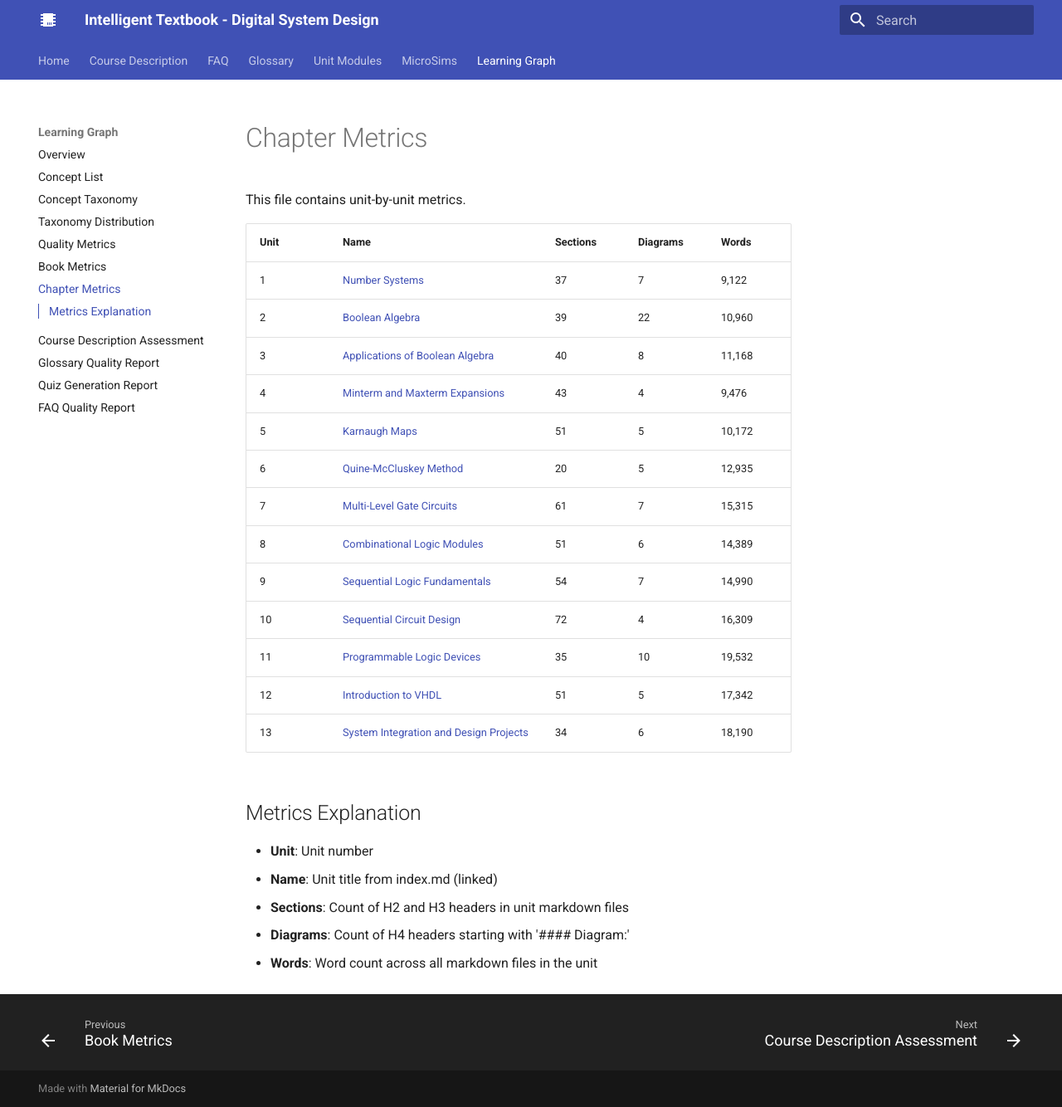
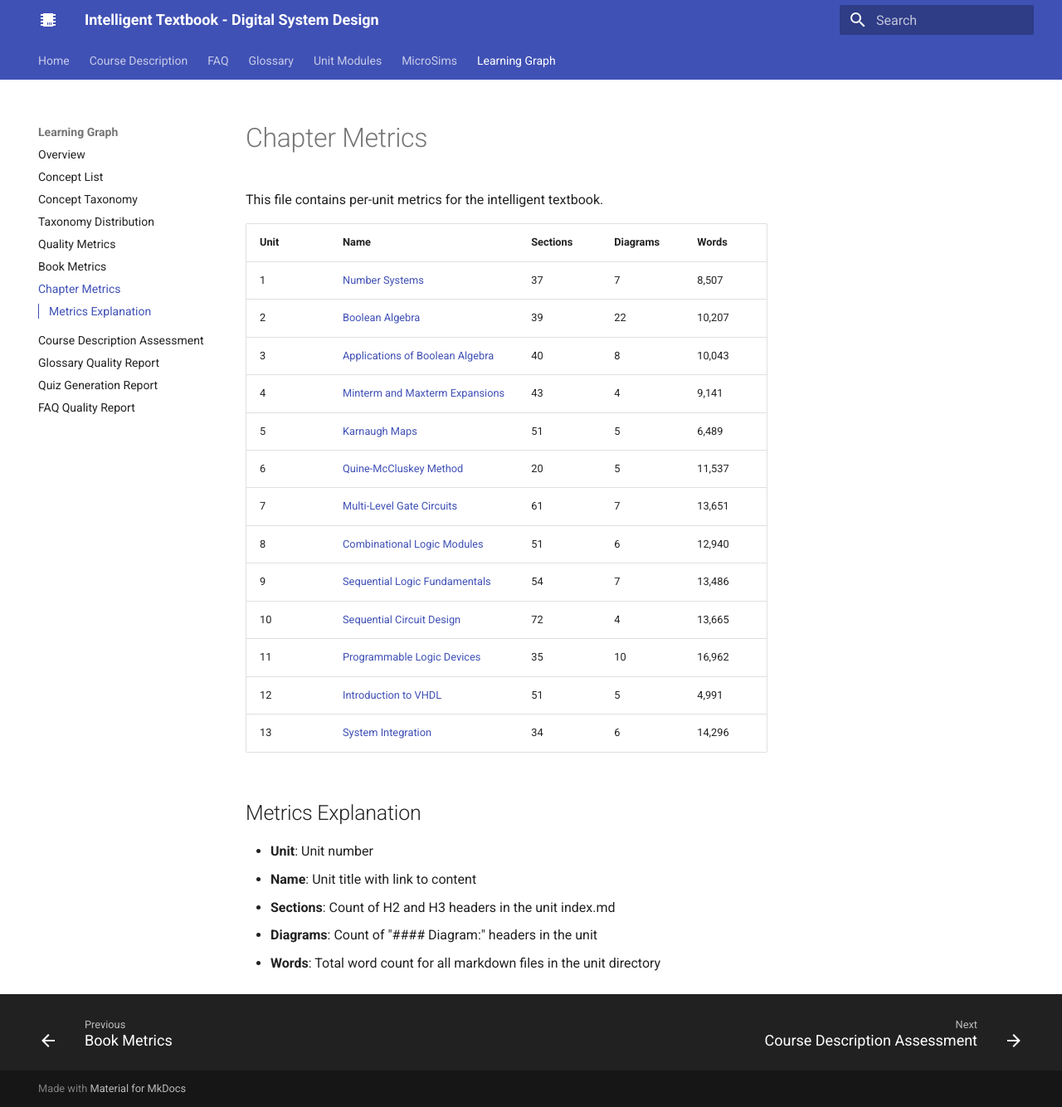
Before and after one commit to Nati-123/intelligent-textbook-ee2301, an MkDocs documentation site: the page built from docs/learning-graph/chapter-metrics.md, in a window 1280 px wide and 1334 px high. Shown: the whole window at 83% size. Built offline with MkDocs 1.6.1 and Material for MkDocs 9.7.7, drawn with Linux system fonts in a browser that asks for light colours.

```diff
--- a/docs/learning-graph/chapter-metrics.md
+++ b/docs/learning-graph/chapter-metrics.md
@@ -1,27 +1,27 @@
 # Chapter Metrics
 
-This file contains unit-by-unit metrics.
+This file contains per-unit metrics for the intelligent textbook.
 
 | Unit | Name | Sections | Diagrams | Words |
 |------|------|----------|----------|-------|
-| 1 | [Number Systems](../unit1-number-systems/index.md) | 37 | 7 | 9,122 |
-| 2 | [Boolean Algebra](../unit2-boolean-algebra/index.md) | 39 | 22 | 10,960 |
-| 3 | [Applications of Boolean Algebra](../unit3-applications-boolean-algebra/index.md) | 40 | 8 | 11,168 |
-| 4 | [Minterm and Maxterm Expansions](../unit4-minterm-maxterm-expansions/index.md) | 43 | 4 | 9,476 |
-| 5 | [Karnaugh Maps](../unit5-karnaugh-maps/index.md) | 51 | 5 | 10,172 |
-| 6 | [Quine-McCluskey Method](../unit6-quine-mccluskey/index.md) | 20 | 5 | 12,935 |
-| 7 | [Multi-Level Gate Circuits](../unit7-multi-level-gates/index.md) | 61 | 7 | 15,315 |
-| 8 | [Combinational Logic Modules](../unit8-combinational-modules/index.md) | 51 | 6 | 14,389 |
-| 9 | [Sequential Logic Fundamentals](../unit9-sequential-fundamentals/index.md) | 54 | 7 | 14,990 |
-| 10 | [Sequential Circuit Design](../unit10-sequential-design/index.md) | 72 | 4 | 16,309 |
-| 11 | [Programmable Logic Devices](../unit11-programmable-logic/index.md) | 35 | 10 | 19,532 |
-| 12 | [Introduction to VHDL](../unit12-vhdl/index.md) | 51 | 5 | 17,342 |
-| 13 | [System Integration and Design Projects](../unit13-system-integration/index.md) | 34 | 6 | 18,190 |
+| 1 | [Number Systems](../unit1-number-systems/index.md) | 37 | 7 | 8,507 |
+| 2 | [Boolean Algebra](../unit2-boolean-algebra/index.md) | 39 | 22 | 10,207 |
+| 3 | [Applications of Boolean Algebra](../unit3-applications-boolean-algebra/index.md) | 40 | 8 | 10,043 |
+| 4 | [Minterm and Maxterm Expansions](../unit4-minterm-maxterm-expansions/index.md) | 43 | 4 | 9,141 |
+| 5 | [Karnaugh Maps](../unit5-karnaugh-maps/index.md) | 51 | 5 | 6,489 |
+| 6 | [Quine-McCluskey Method](../unit6-quine-mccluskey/index.md) | 20 | 5 | 11,537 |
+| 7 | [Multi-Level Gate Circuits](../unit7-multi-level-gates/index.md) | 61 | 7 | 13,651 |
+| 8 | [Combinational Logic Modules](../unit8-combinational-modules/index.md) | 51 | 6 | 12,940 |
+| 9 | [Sequential Logic Fundamentals](../unit9-sequential-fundamentals/index.md) | 54 | 7 | 13,486 |
+| 10 | [Sequential Circuit Design](../unit10-sequential-design/index.md) | 72 | 4 | 13,665 |
+| 11 | [Programmable Logic Devices](../unit11-programmable-logic/index.md) | 35 | 10 | 16,962 |
+| 12 | [Introduction to VHDL](../unit12-vhdl/index.md) | 51 | 5 | 4,991 |
+| 13 | [System Integration](../unit13-system-integration/index.md) | 34 | 6 | 14,296 |
 
 ## Metrics Explanation
 
 - **Unit**: Unit number
-- **Name**: Unit title from index.md (linked)
-- **Sections**: Count of H2 and H3 headers in unit markdown files
-- **Diagrams**: Count of H4 headers starting with '#### Diagram:'
-- **Words**: Word count across all markdown files in the unit
+- **Name**: Unit title with link to content
+- **Sections**: Count of H2 and H3 headers in the unit index.md
+- **Diagrams**: Count of "#### Diagram:" headers in the unit
+- **Words**: Total word count for all markdown files in the unit directory
```
Also changed, not shown: docs/learning-graph/book-metrics.md (+5 -5 lines).
